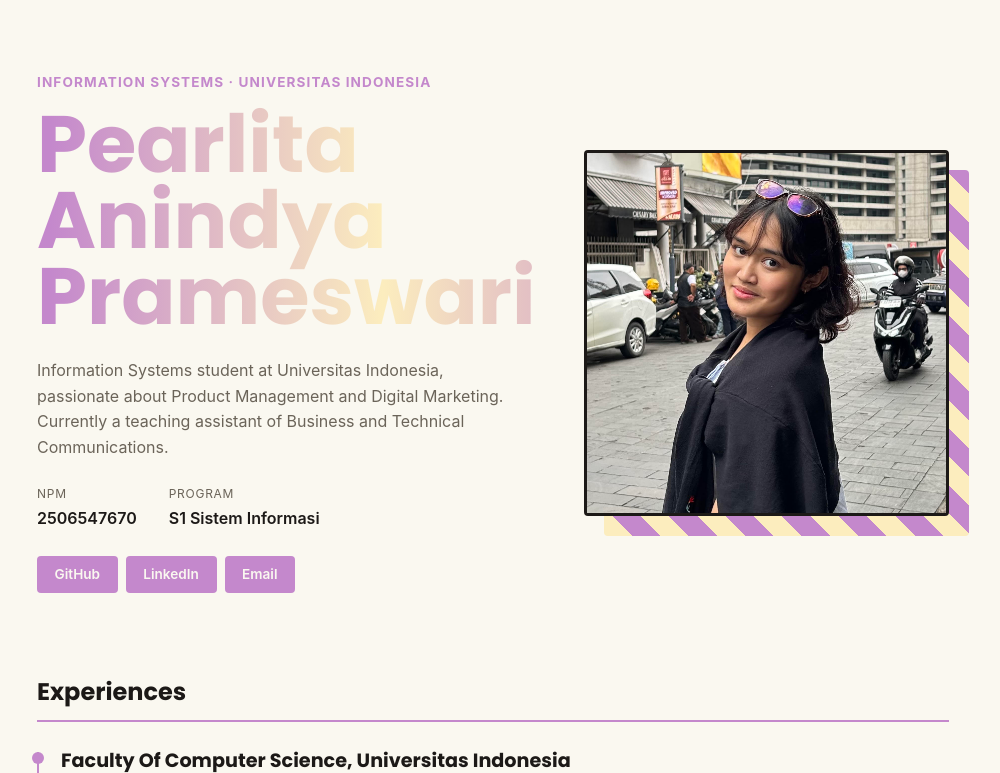
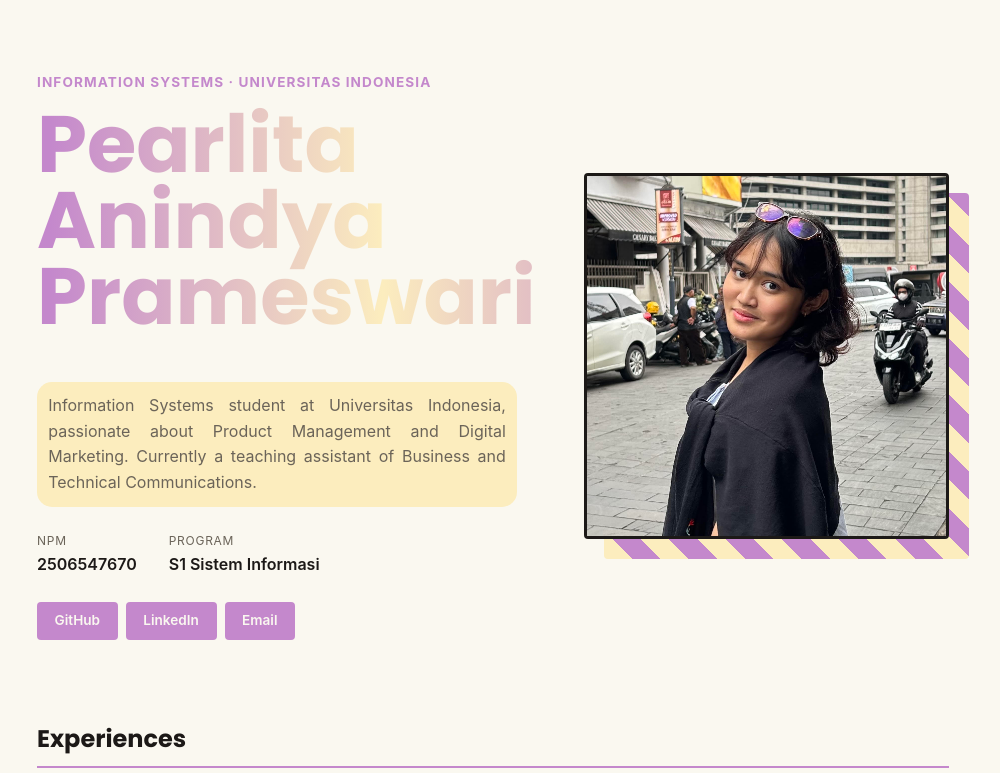
Before and after one commit to pearlitaanindya/myportofolio, a Django app: page / in a window 1280 px wide. Shown: the part 74-847 px from the top of the page, without its empty margins (147-1147 px from the left). Run offline with Django 5.2, Linux system fonts and the light colour scheme.

Commit message:
style: Edit bio's CSS

```diff
--- a/static/css/style.css
+++ b/static/css/style.css
@@ -123,9 +123,14 @@ nav a:hover{
 }
 
 .bio {
+    margin-top: 1.5rem;
+    text-align: justify;
+    padding: 0.7rem;
     color: var(--text-muted);
     max-width: 480px;
     margin-bottom: 1.5rem;
+    border-radius: 15px;
+    background-color: var(--fill);
 }
 
 .meta-list {
```
